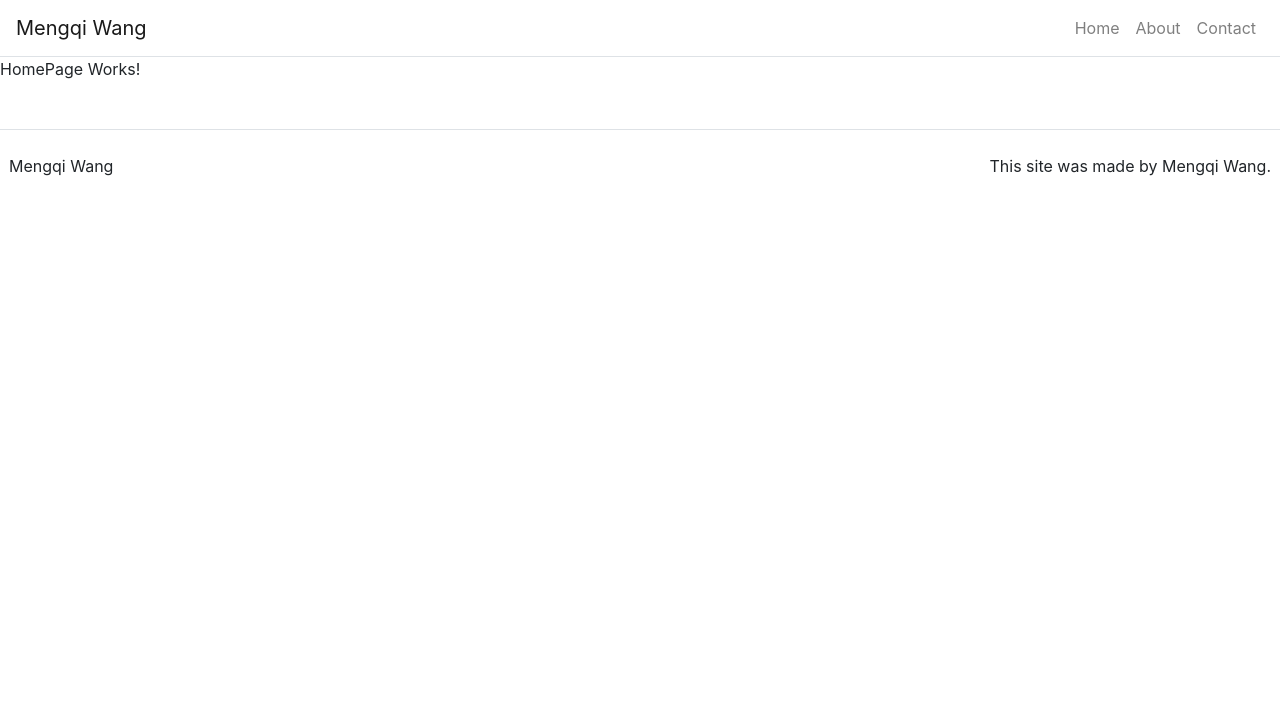
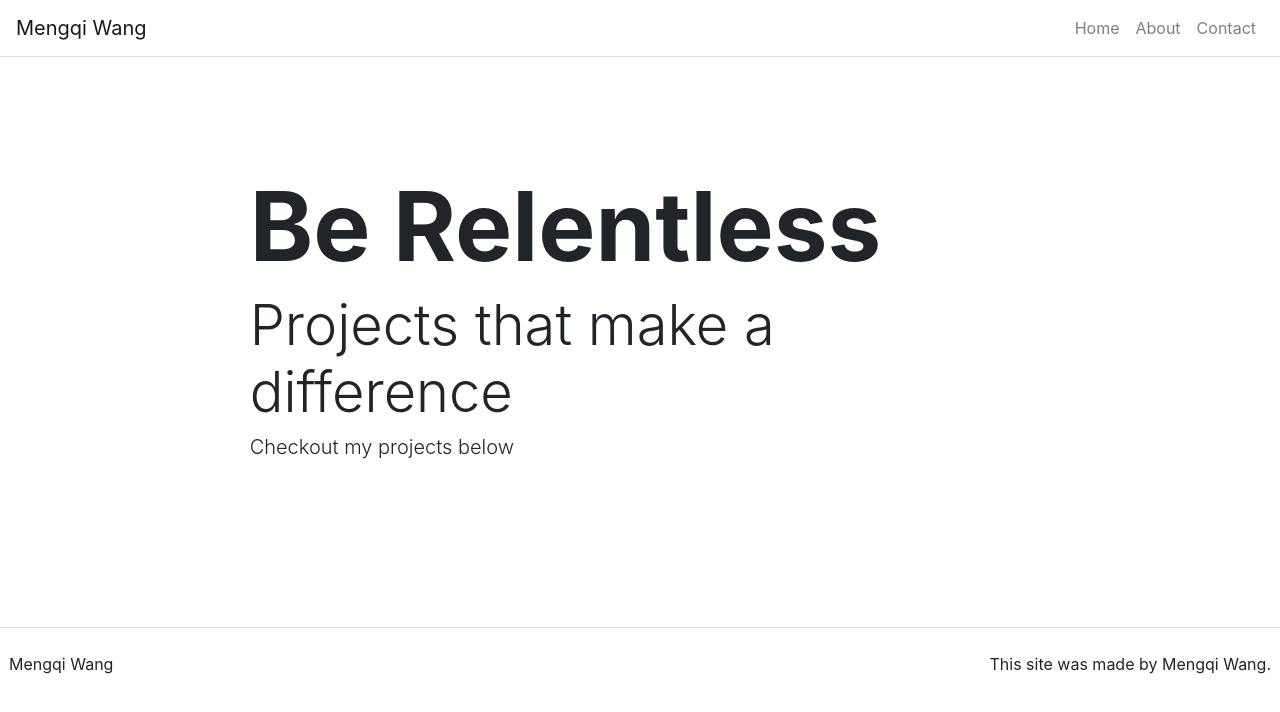
Before and after one commit to Mengqi89/portfolio-react, a React (Create React App) app: page / in a window 1280 px wide. Shown: the top 712 px of the page. Built offline with nearby package versions, Linux system fonts and the light colour scheme.

Commit message:
added hero component

```diff
--- /dev/null
+++ b/src/components/Hero.js
@@ -0,0 +1,23 @@
+import React from 'react'
+import { Jumbotron } from 'react-bootstrap'
+import Container from 'react-bootstrap/Container'
+import Row from 'react-bootstrap/Row'
+import Col from 'react-bootstrap/Col'
+
+function Hero(props) {
+    return (
+        <Jumbotron className="bg-transparent" jumbotron-fluid p-0>
+            <Container fluid={true}>
+                <Row className="justify-content-center py-5">
+                    <Col md={8} sm={12}>
+                        {props.title && <h1 className="display-1 font-weight-bolder">{props.title}</h1>}
+                        {props.subTitle && <h3 className="display-4 font-weight-light">{props.subTitle}</h3>}
+                        {props.text && <h3 className="lead font-weight-light">{props.text}</h3>}
+                    </Col>
+                </Row>
+            </Container>
+        </Jumbotron>
+    )
+}
+
+export default Hero
--- a/src/pages/HomePage.js
+++ b/src/pages/HomePage.js
@@ -1,8 +1,9 @@
 import React from 'react'
+import Hero from '../components/Hero'
 
 function HomePage(props) {
     return (
-        <p>HomePage Works!</p>
+        <Hero title={props.title} subTitle={props.subTitle} text={props.text} />
     )
 }
 
```
